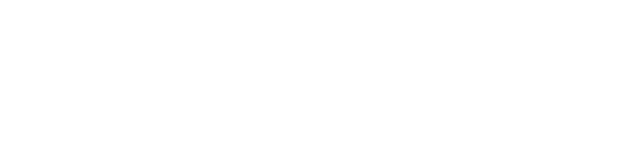
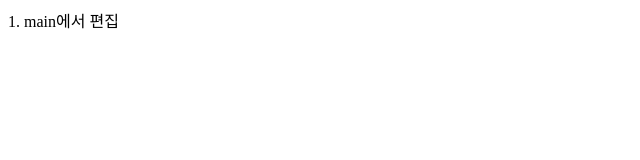
Before and after one commit to byfaith2000/miracle-maker1004, a plain HTML site: page index.html in a window 1280 px wide. Shown: the whole page, without its empty margins (0-640 px from the left). Drawn offline with Linux system fonts and the light colour scheme.

Commit message:
1.편집

```diff
--- a/index.html
+++ b/index.html
@@ -7,6 +7,6 @@
     <title>Document</title>
 </head>
 <body>
-
+    1. main에서 편집
 </body>
 </html>
```
